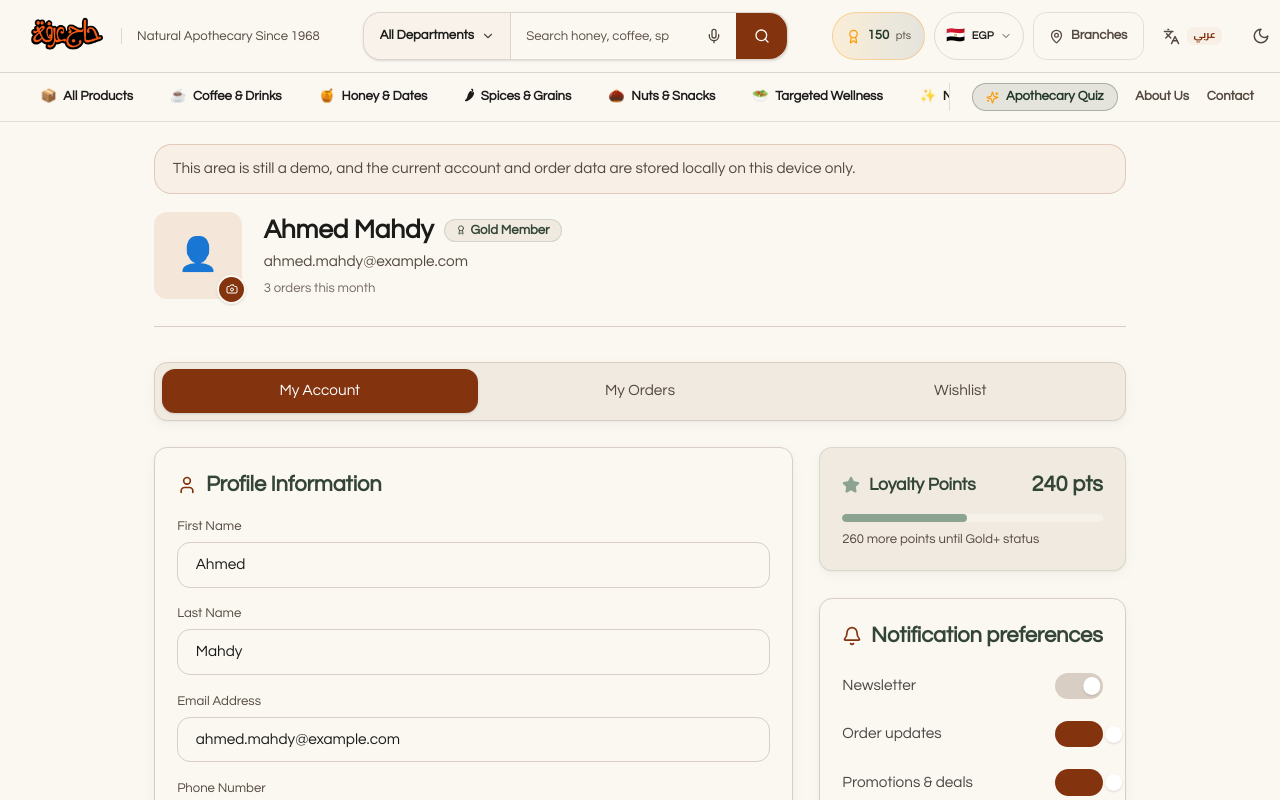
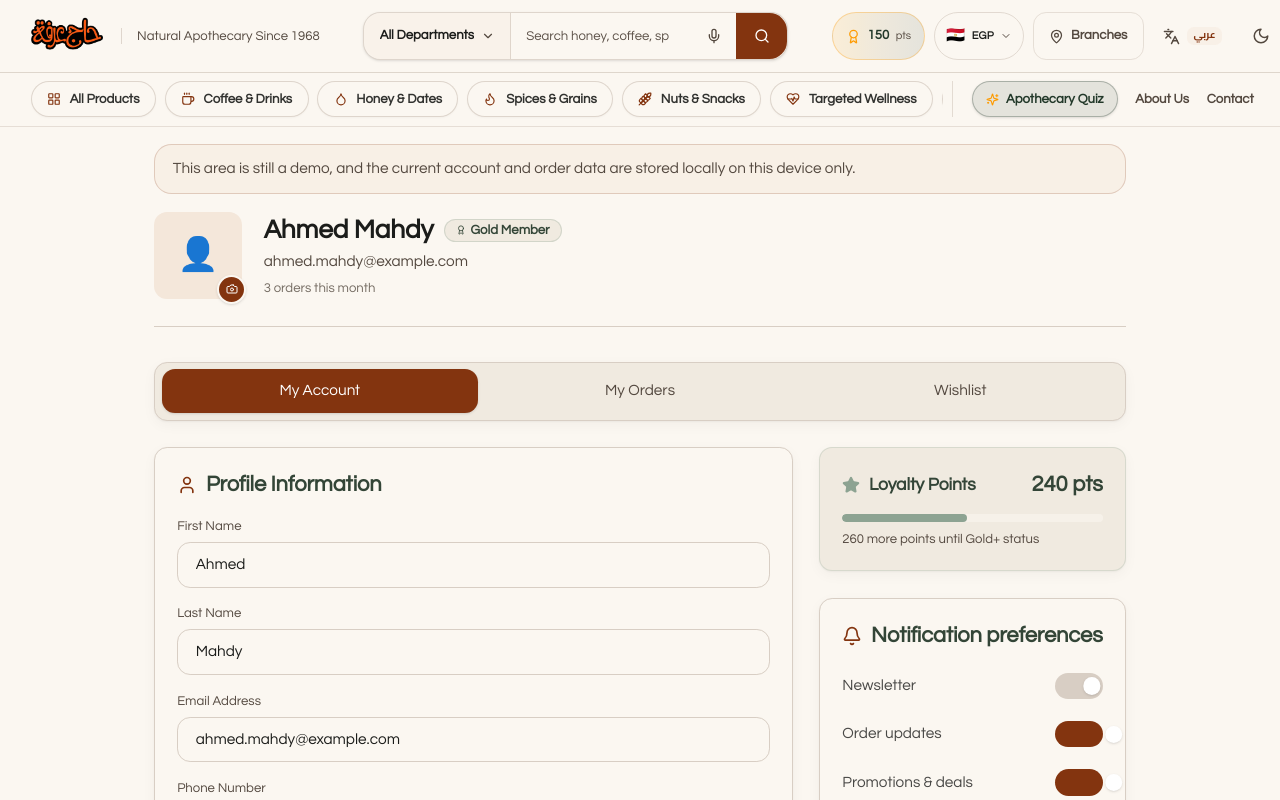
Before and after one commit to amahdy59/Hajarafaapp, a React (Vite) app: page /account in a window 1280 px wide. Shown: the top 800 px of the page. Built offline with nearby package versions, Linux system fonts and the light colour scheme.

Commit message:
feat(header): upgrade category navigation rail to tactile pills with CategoryIcon

```diff
--- a/src/app/components/Header.tsx
+++ b/src/app/components/Header.tsx
@@ -7,6 +7,7 @@ import { useAppSettings, CURRENCIES, Currency } from "../context/AppSettingsCont
 import { useLoyalty } from "../context/LoyaltyContext";
 import { SettingsDrawer } from "./SettingsDrawer";
 import { IconButton } from "./ui/IconButton";
+import { CategoryIcon } from "./ui/CategoryIcon";
 import { motion, AnimatePresence } from "motion/react";
 import { categories } from "../data/categories";
 import { products } from "../data/products";
@@ -324,7 +325,7 @@ export function Header() {
                           }`}
                         >
                           <span className="flex items-center gap-2">
-                            <span>📦</span>
+                            <CategoryIcon slug="all" size={14} className={selectedCategoryScope === "all" ? "text-white" : "text-brand-terracotta"} />
                             <span>{isRTL ? "جميع الأقسام" : "All Departments"}</span>
                           </span>
                           {selectedCategoryScope === "all" && <Check size={14} />}
@@ -353,7 +354,12 @@ export function Header() {
                                 }`}
                               >
                                 <span className="flex items-center gap-2 truncate">
-                                  <span>{c.icon}</span>
+                                  <CategoryIcon
+                                    slug={c.slug}
+                                    fallbackEmoji={c.icon}
+                                    size={14}
+                                    className={active ? "text-white" : "text-brand-terracotta flex-shrink-0"}
+                                  />
                                   <span className="truncate">{name}</span>
                                 </span>
                                 {active && <Check size={14} className="flex-shrink-0" />}
@@ -736,31 +742,44 @@ export function Header() {
 
         {/* Desktop & Tablet Category Navigation Rail (Permanent across storefront on sm/md/lg/xl) */}
         <div className="hidden sm:block relative z-10 border-t border-border/80 bg-background/95 backdrop-blur-md">
-          <div className="max-w-[1280px] mx-auto px-3 sm:px-6 relative">
-            {/* Edge fades indicating horizontal scrollability */}
+          <div className="max-w-[1280px] mx-auto px-3 sm:px-6">
+            <div className="flex items-center justify-between h-12 py-1">
+              {/* Category Scrollable Track Wrapper with Scoped Edge Fades */}
+              <div className="relative flex-1 min-w-0 flex items-center overflow-hidden">
+                {/* Scoped Start Edge Fade */}
                 <div
                   className="absolute top-0 bottom-0 start-0 w-4 sm:w-6 z-10 pointer-events-none"
                   style={{ background: `linear-gradient(to ${isRTL ? "left" : "right"}, var(--color-background), transparent)` }}
                 />
+                {/* Scoped End Edge Fade (inside track, before divider) */}
                 <div
                   className="absolute top-0 bottom-0 end-0 w-6 sm:w-8 z-10 pointer-events-none"
                   style={{ background: `linear-gradient(to ${isRTL ? "right" : "left"}, var(--color-background), transparent)` }}
                 />
 
-            <div className="flex items-center justify-between h-11">
-              <div
-                className="flex items-center gap-1.5 sm:gap-2 overflow-x-auto scrollbar-hide py-1 pe-4"
+                <nav
+                  aria-label={isRTL ? "أقسام المتجر السريعة" : "Store quick categories"}
+                  className="flex items-center gap-1.5 sm:gap-2 overflow-x-auto scrollbar-hide py-1 px-1 pe-6 sm:pe-8 scroll-smooth"
                   style={{ WebkitOverflowScrolling: "touch" }}
                 >
+                  {/* All Products Pill */}
                   <Link
                     to="/products"
-                  className={`group flex items-center gap-1.5 px-2.5 sm:px-3 py-1 sm:py-1.5 rounded-full text-xs font-semibold transition-all select-none flex-shrink-0 ${
+                    className={`group inline-flex items-center gap-1.5 sm:gap-2 px-3 sm:px-3.5 py-1.5 rounded-full text-xs font-semibold transition-all duration-200 select-none flex-shrink-0 cursor-pointer min-h-[34px] sm:min-h-[36px] ${
                       location.pathname === "/products" && !searchParams.get("category")
-                      ? "bg-brand-terracotta text-white shadow-sm font-bold"
-                      : "text-foreground hover:bg-muted/80 border border-transparent hover:border-border/60"
+                        ? "bg-brand-terracotta text-white border border-brand-terracotta shadow-soft font-bold active:scale-[0.97]"
+                        : "bg-card dark:bg-zinc-800/90 text-foreground/90 hover:text-brand-terracotta border border-border/80 dark:border-zinc-700/80 hover:border-brand-terracotta/40 hover:bg-brand-peach/30 dark:hover:bg-zinc-700/60 shadow-[0_1px_2px_rgba(0,0,0,0.03)] hover:shadow-soft active:scale-[0.97]"
                     }`}
                   >
-                  <span>📦</span>
+                    <CategoryIcon
+                      slug="all"
+                      size={14}
+                      className={`transition-transform group-hover:scale-110 ${
+                        location.pathname === "/products" && !searchParams.get("category")
+                          ? "text-white"
+                          : "text-brand-terracotta dark:text-brand-terracotta"
+                      }`}
+                    />
                     <span className="whitespace-nowrap">{isRTL ? "جميع المنتجات" : "All Products"}</span>
                   </Link>
 
@@ -772,25 +791,33 @@ export function Header() {
                       <Link
                         key={cat.id}
                         to={`/category/${cat.slug}`}
-                      className={`group flex items-center gap-1.5 px-2.5 sm:px-3 py-1 sm:py-1.5 rounded-full text-xs font-semibold transition-all select-none flex-shrink-0 ${
+                        className={`group inline-flex items-center gap-1.5 sm:gap-2 px-3 sm:px-3.5 py-1.5 rounded-full text-xs font-semibold transition-all duration-200 select-none flex-shrink-0 cursor-pointer min-h-[34px] sm:min-h-[36px] ${
                           active
-                          ? "bg-brand-terracotta text-white shadow-sm font-bold"
-                          : "text-foreground hover:bg-muted/80 border border-transparent hover:border-border/60"
+                            ? "bg-brand-terracotta text-white border border-brand-terracotta shadow-soft font-bold active:scale-[0.97]"
+                            : "bg-card dark:bg-zinc-800/90 text-foreground/90 hover:text-brand-terracotta border border-border/80 dark:border-zinc-700/80 hover:border-brand-terracotta/40 hover:bg-brand-peach/30 dark:hover:bg-zinc-700/60 shadow-[0_1px_2px_rgba(0,0,0,0.03)] hover:shadow-soft active:scale-[0.97]"
                         }`}
                       >
-                      <span className="group-hover:scale-110 transition-transform">{cat.icon}</span>
+                        <CategoryIcon
+                          slug={cat.slug}
+                          fallbackEmoji={cat.icon}
+                          size={14}
+                          className={`transition-transform group-hover:scale-110 ${
+                            active ? "text-white" : "text-brand-terracotta dark:text-brand-terracotta"
+                          }`}
+                        />
                         <span className="whitespace-nowrap">{catName}</span>
                       </Link>
                     );
                   })}
+                </nav>
               </div>
 
               {/* Desktop Quick Nav Links on the End */}
-              <div className="hidden lg:flex items-center gap-3 xl:gap-4 text-xs font-semibold text-brand-ink-soft ps-4 xl:ps-5 border-s border-border/70 flex-shrink-0">
+              <div className="hidden lg:flex items-center gap-3 xl:gap-4 text-xs font-semibold text-brand-ink-soft ps-3.5 xl:ps-4.5 ms-2 border-s border-border/70 flex-shrink-0">
                 <button
                   type="button"
                   onClick={() => setQuizOpen(true)}
-                  className="flex items-center gap-1.5 px-2.5 xl:px-3 py-1 rounded-full bg-brand-moss/10 hover:bg-brand-moss/20 text-brand-moss dark:text-brand-sage font-bold cursor-pointer transition-colors border border-brand-moss/30 flex-shrink-0"
+                  className="inline-flex items-center gap-1.5 px-3 py-1.5 rounded-full bg-brand-moss/10 hover:bg-brand-moss/20 text-brand-moss dark:text-brand-sage font-bold cursor-pointer transition-all duration-200 border border-brand-moss/30 hover:border-brand-moss/50 shadow-sm active:scale-95 flex-shrink-0 min-h-[34px] sm:min-h-[36px]"
                 >
                   <Sparkles size={13} className="text-amber-500 animate-pulse" />
                   <span className="whitespace-nowrap">{isRTL ? "مستشارك العشبي" : "Apothecary Quiz"}</span>
@@ -878,13 +905,14 @@ export function Header() {
                   whileTap={{ scale: 0.94 }}
                   type="button"
                   onClick={() => setSelectedCategoryScope("all")}
-                  className={`px-3.5 py-1.5 rounded-full text-xs font-semibold transition-all flex-shrink-0 cursor-pointer ${
+                  className={`px-3 sm:px-3.5 py-1.5 rounded-full text-xs font-semibold transition-all flex-shrink-0 flex items-center gap-1.5 cursor-pointer border ${
                     selectedCategoryScope === "all"
-                      ? "bg-brand-terracotta text-white shadow-sm"
-                      : "bg-muted text-muted-foreground hover:text-foreground"
+                      ? "bg-brand-terracotta text-white border-brand-terracotta shadow-sm font-bold"
+                      : "bg-card dark:bg-zinc-800 text-muted-foreground hover:text-foreground border-border/80 hover:border-brand-terracotta/40"
                   }`}
                 >
-                  {isRTL ? "الكل" : "All"}
+                  <CategoryIcon slug="all" size={13} className={selectedCategoryScope === "all" ? "text-white" : "text-brand-terracotta"} />
+                  <span>{isRTL ? "الكل" : "All"}</span>
                 </motion.button>
                 {categories.map(cat => {
                   const active = selectedCategoryScope === cat.slug;
@@ -895,13 +923,18 @@ export function Header() {
                       key={cat.id}
                       type="button"
                       onClick={() => setSelectedCategoryScope(cat.slug)}
-                      className={`px-3.5 py-1.5 rounded-full text-xs font-semibold transition-all flex-shrink-0 flex items-center gap-1.5 cursor-pointer ${
+                      className={`px-3 sm:px-3.5 py-1.5 rounded-full text-xs font-semibold transition-all flex-shrink-0 flex items-center gap-1.5 cursor-pointer border ${
                         active
-                          ? "bg-brand-terracotta text-white shadow-sm"
-                          : "bg-muted text-muted-foreground hover:text-foreground"
+                          ? "bg-brand-terracotta text-white border-brand-terracotta shadow-sm font-bold"
+                          : "bg-card dark:bg-zinc-800 text-muted-foreground hover:text-foreground border-border/80 hover:border-brand-terracotta/40"
                       }`}
                     >
-                      <span>{cat.icon}</span>
+                      <CategoryIcon
+                        slug={cat.slug}
+                        fallbackEmoji={cat.icon}
+                        size={13}
+                        className={active ? "text-white" : "text-brand-terracotta"}
+                      />
                       <span>{name}</span>
                     </motion.button>
                   );
--- /dev/null
+++ b/src/app/components/ui/CategoryIcon.tsx
@@ -0,0 +1,46 @@
+import type { ComponentType } from "react";
+import {
+  LayoutGrid,
+  Coffee,
+  Droplet,
+  Flame,
+  Wheat,
+  HeartPulse,
+  Flower2,
+  Wind,
+  type LucideProps,
+} from "lucide-react";
+
+export const CATEGORY_LUCIDE_ICONS: Record<string, ComponentType<LucideProps>> = {
+  all: LayoutGrid,
+  "coffee-drinks": Coffee,
+  honey: Droplet,
+  spices: Flame,
+  nuts: Wheat,
+  wellness: HeartPulse,
+  cosmetics: Flower2,
+  incense: Wind,
+};
+
+interface CategoryIconProps {
+  slug: string;
+  fallbackEmoji?: string;
+  size?: number;
+  className?: string;
+}
+
+export function CategoryIcon({
+  slug,
+  fallbackEmoji,
+  size = 14,
+  className = "",
+}: CategoryIconProps) {
+  const Icon = CATEGORY_LUCIDE_ICONS[slug];
+  if (Icon) {
+    return <Icon size={size} className={className} aria-hidden="true" />;
+  }
+  if (fallbackEmoji) {
+    return <span className={className} aria-hidden="true">{fallbackEmoji}</span>;
+  }
+  return null;
+}
```
Lines whose indentation alone changed are shown as unchanged.
